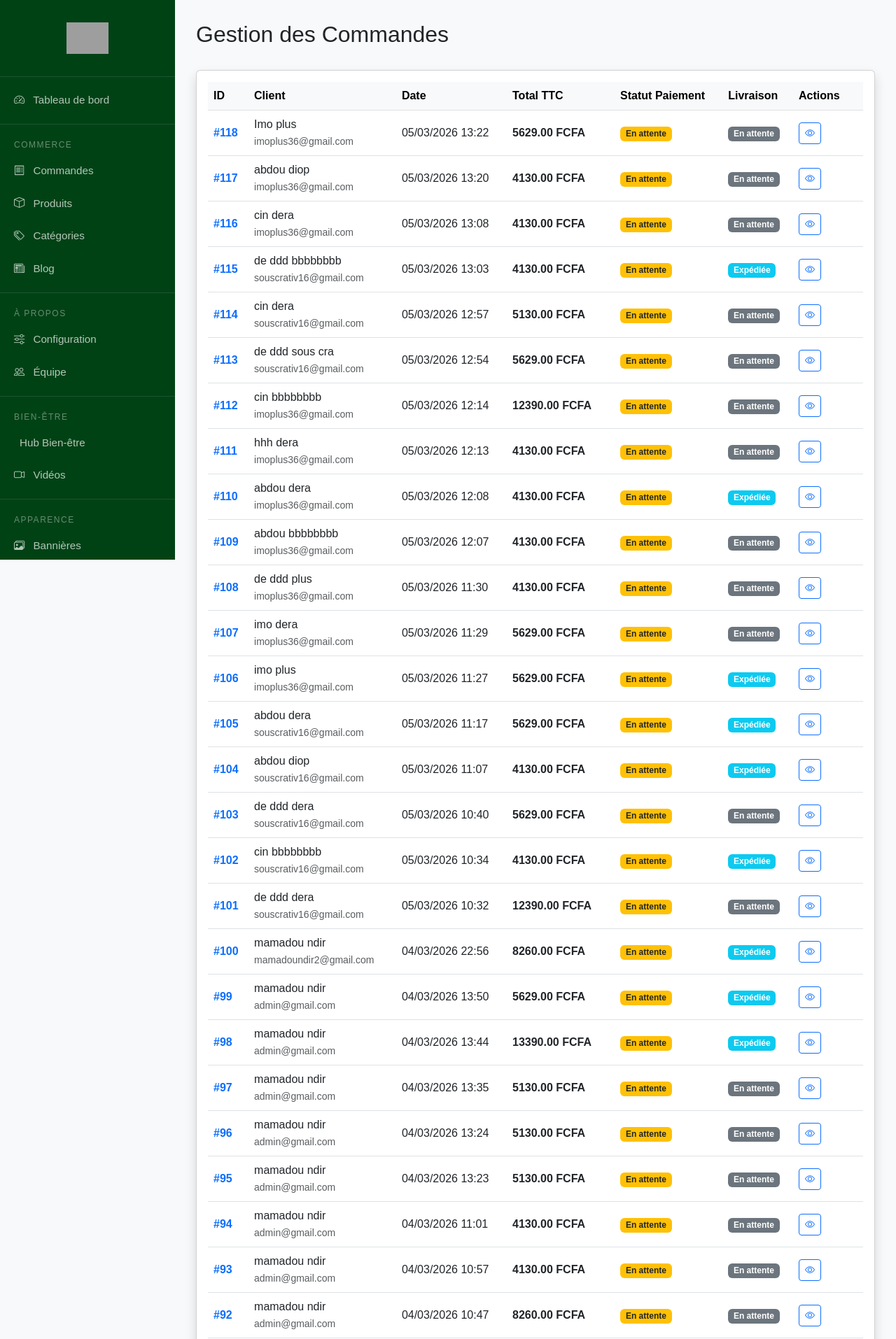
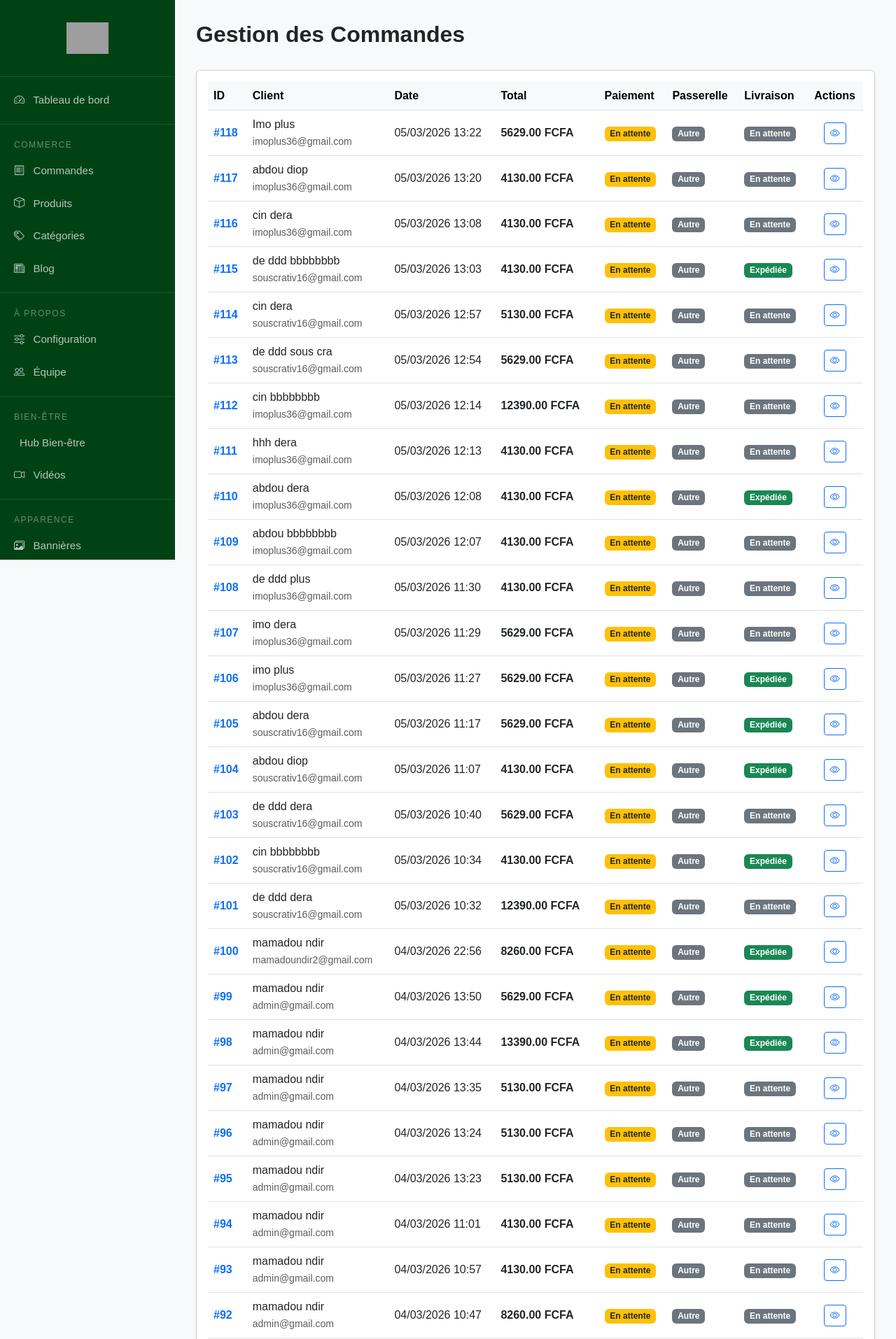
Before and after one commit to ndire92/cind, a Django app: page /dashboard/orders/ in a window 1280 px wide. Shown: the top 1914 px of the page at 70% size. Run offline with Django 5.2, Linux system fonts and the light colour scheme; a user stored in the database is signed in; data comes from the database, SQL or seed files in the repository; grey boxes are pictures that could not be loaded.

Commit message:
Update list.html

```diff
--- a/templates/dashboard/orders/list.html
+++ b/templates/dashboard/orders/list.html
@@ -1,72 +1,139 @@
 {% extends "dashboard/base_dashboard.html" %}
 
 {% block content %}
+
 <div class="d-flex justify-content-between align-items-center mb-4">
-    <h2>Gestion des Commandes</h2>
+    <h2 class="fw-bold">Gestion des Commandes</h2>
 </div>
 
-<div class="card shadow">
+<div class="card shadow-sm">
     <div class="card-body">
+
         <div class="table-responsive">
             <table class="table table-hover align-middle">
+
                 <thead class="table-light">
                     <tr>
                         <th>ID</th>
                         <th>Client</th>
                         <th>Date</th>
-                        <th>Total TTC</th>
-                        <th>Statut Paiement</th>
+                        <th>Total</th>
+                        <th>Paiement</th>
+                        <th>Passerelle</th>
                         <th>Livraison</th>
-                        <th style="width: 100px;">Actions</th>
+                        <th class="text-center">Actions</th>
                     </tr>
                 </thead>
+
                 <tbody>
+
                     {% for order in orders %}
+
                     <tr>
+
                         <td>
                             <a href="{% url 'dashboard:order_detail' order.id %}" class="fw-bold text-decoration-none">
                                 #{{ order.id }}
                             </a>
                         </td>
+
                         <td>
                             {{ order.first_name }} {{ order.last_name }}<br>
                             <small class="text-muted">{{ order.email }}</small>
                         </td>
-                        <td>{{ order.created_at|date:"d/m/Y H:i" }}</td>
-                        <td><strong>{{ order.total_price }} FCFA</strong></td>
+
                         <td>
-                            <span class="badge
-                                {% if order.payment_status == 'paid' %}bg-success
-                                {% elif order.payment_status == 'pending' %}bg-warning text-dark
-                                {% elif order.payment_status == 'failed' %}bg-danger
-                                {% else %}bg-secondary{% endif %}">
-                                {{ order.get_payment_status_display }}
-                            </span>
+                            {{ order.created_at|date:"d/m/Y H:i" }}
                         </td>
+
                         <td>
+                            <strong>{{ order.total_price }} FCFA</strong>
+                        </td>
+
+                        <!-- Statut Paiement -->
+                        <td>
+
+                            {% if order.payment_status == "paid" %}
+                                <span class="badge bg-success">Payé</span>
+
+                            {% elif order.payment_status == "pending" %}
+                                <span class="badge bg-warning text-dark">En attente</span>
+
+                            {% elif order.payment_status == "failed" %}
+                                <span class="badge bg-danger">Échoué</span>
+
+                            {% elif order.payment_status == "refunded" %}
+                                <span class="badge bg-info">Remboursé</span>
+
+                            {% else %}
+                                <span class="badge bg-secondary">Inconnu</span>
+
+                            {% endif %}
+
+                        </td>
+
+                        <!-- Passerelle -->
+                        <td>
+
+                            {% if order.gateway == "paydunya" %}
+                                <span class="badge bg-primary">PayDunya</span>
+
+                            {% elif order.gateway == "dexpay" %}
+                                <span class="badge bg-dark">DexPay</span>
+
+                            {% else %}
+                                <span class="badge bg-secondary">Autre</span>
+
+                            {% endif %}
+
+                        </td>
+
+                        <!-- Livraison -->
+                        <td>
+
                             {% if order.is_shipped %}
-                                <span class="badge bg-info">Expédiée</span>
+                                <span class="badge bg-success">Expédiée</span>
                             {% else %}
                                 <span class="badge bg-secondary">En attente</span>
                             {% endif %}
+
                         </td>
-                        <td>
-                            <a href="{% url 'dashboard:order_detail' order.id %}" class="btn btn-sm btn-outline-primary" title="Voir détails">
+
+                        <!-- Actions -->
+                        <td class="text-center">
+
+                            <a href="{% url 'dashboard:order_detail' order.id %}"
+                               class="btn btn-sm btn-outline-primary"
+                               title="Voir la commande">
+
                                 <i class="bi bi-eye"></i>
+
                             </a>
+
+                        </td>
+
+                    </tr>
+
+                    {% empty %}
+
+                    <tr>
+                        <td colspan="8" class="text-center py-5 text-muted">
+
+                            <i class="bi bi-inbox fs-1 d-block mb-3"></i>
+
+                            Aucune commande enregistrée.
+
                         </td>
                     </tr>
-                    {% empty %}
-                    <tr>
-                        <td colspan="7" class="text-center py-5 text-muted">
-                            <i class="bi bi-inbox fs-1 d-block mb-2"></i>
-                            Aucune commande enregistrée.
-                        </td>
-                    </tr>
+
                     {% endfor %}
+
                 </tbody>
+
             </table>
         </div>
+
     </div>
 </div>
+
 {% endblock %}
```
